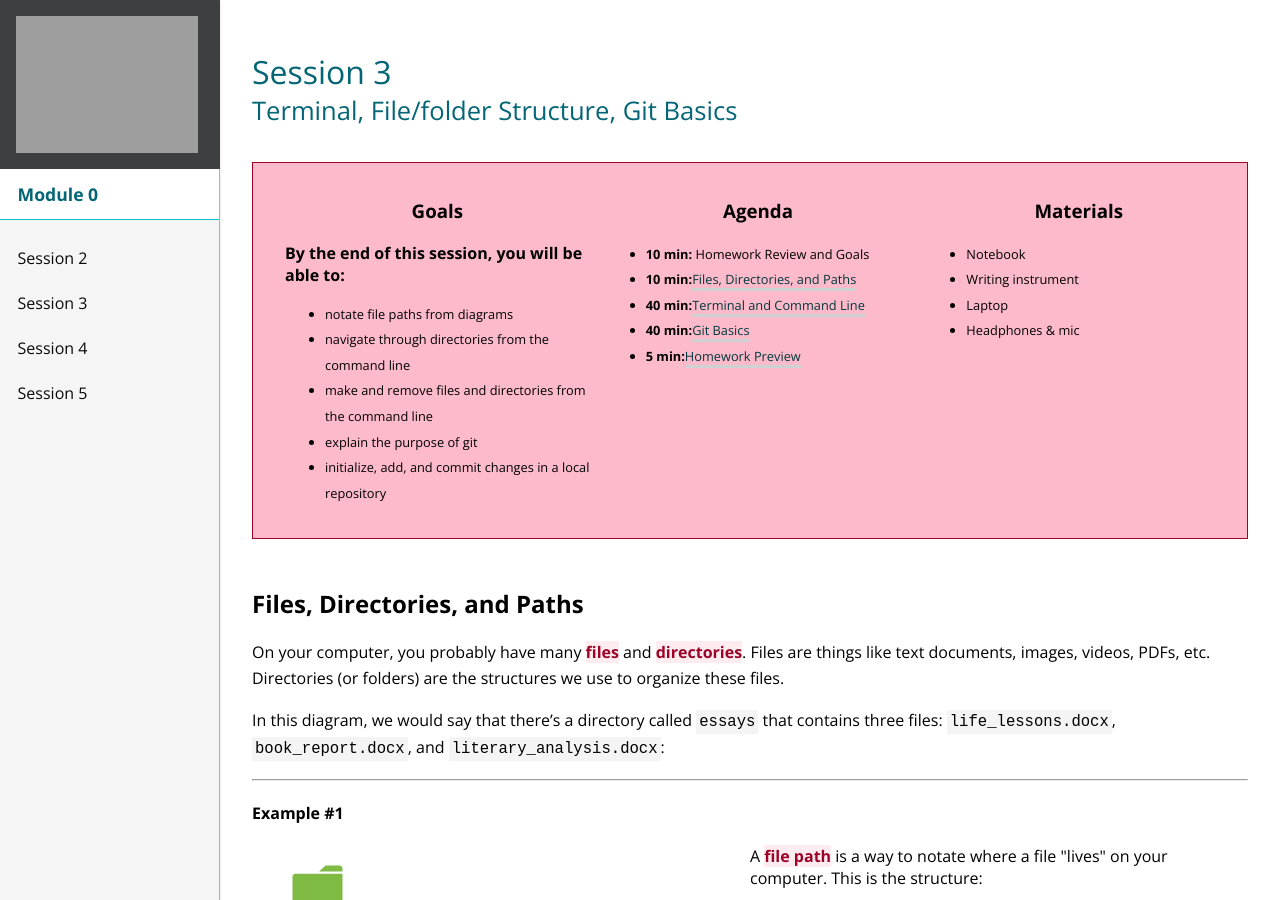
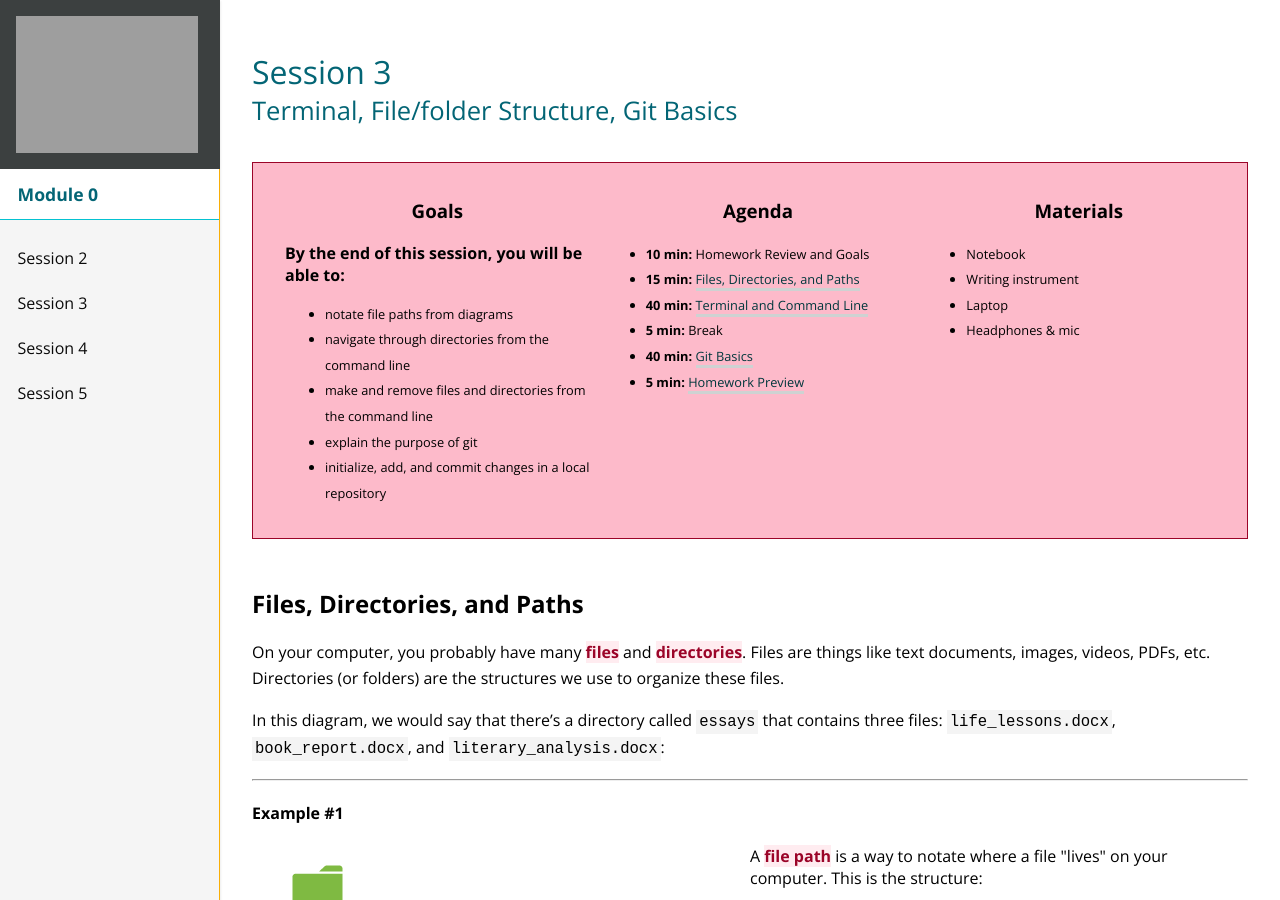
Before and after one commit to turingschool/mod-0-curriculum, a Jekyll site: the page built from session3/index.md, in a window 1280 px wide and 900 px high. Built offline with Jekyll 4.4.1, drawn with Linux system fonts in a browser that asks for light colours; nearby versions of some CDN libraries.

Commit message:
Update format for agenda bullet points

```diff
--- a/session3/index.md
+++ b/session3/index.md
@@ -21,11 +21,12 @@ subheading: Terminal, File/folder Structure, Git Basics
   <div>
     <h3>Agenda</h3>
     <ul>
-      <li><strong>10 min:</strong> Homework Review and Goals</li>
-      <li><strong>10 min:</strong><a href="#filesdirectories">Files, Directories, and Paths</a></li>
-      <li><strong>40 min:</strong><a href="#terminalcommandline">Terminal and Command Line</a></li>
-      <li><strong>40 min:</strong><a href="#git">Git Basics</a></li>
-      <li><strong>5 min:</strong><a href="#homework">Homework Preview</a></li>
+      <li><strong>10 min: </strong> Homework Review and Goals</li>
+      <li><strong>15 min: </strong><a href="#filesdirectories">Files, Directories, and Paths</a></li>
+      <li><strong>40 min: </strong><a href="#terminalcommandline">Terminal and Command Line</a></li>
+      <li><strong>5 min: </strong>Break</li>
+      <li><strong>40 min: </strong><a href="#git">Git Basics</a></li>
+      <li><strong>5 min: </strong><a href="#homework">Homework Preview</a></li>
     </ul>
   </div>
   <div>
```
